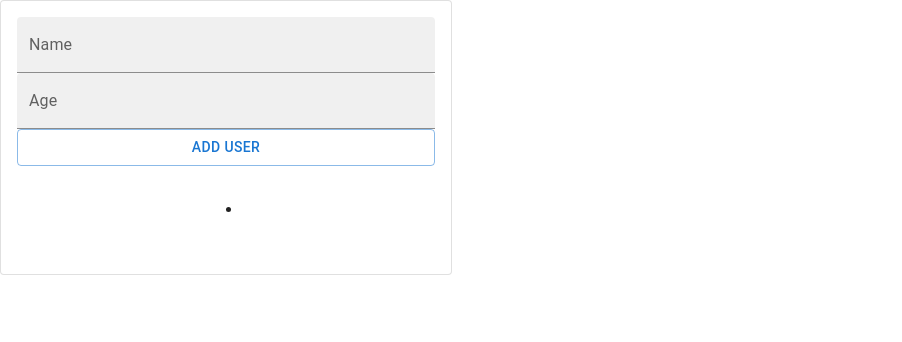
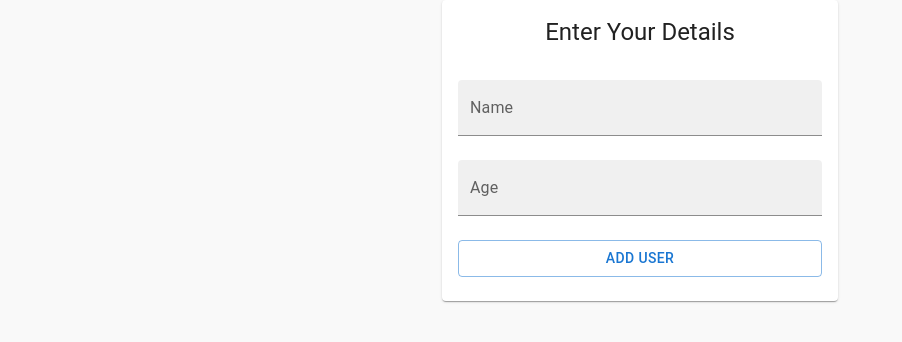
Before and after one commit to kickitkev/section8, a React (Create React App) app: page / in a window 1280 px wide. Shown: the top 342 px of the page, without its empty margins (0-902 px from the left). Built offline with nearby package versions, Linux system fonts and the light colour scheme.

Commit message:
Change: Alter component names and Add Mui Grid

```diff
--- a/src/App.js
+++ b/src/App.js
@@ -1,12 +1,17 @@
 import React, { useEffect } from "react";
-import BasicCard from "./components/UI/Card";
+import Card from "./components/UI/Card";
 import UserForm from "./components/features/UserForm";
+import { Container, Grid, Typography } from "@mui/material";
 import "./App.css";
 
 function App() {
   const [userDetails, setUserDetails] = React.useState([{}]);
 
   const addUserHandler = (enteredName, enteredAge) => {
+    if (enteredName | (enteredAge === "")) {
+      alert("Please enter some detail, YEW!");
+    }
+
     setUserDetails([
       ...userDetails,
       {
@@ -18,19 +23,39 @@ function App() {
   };
 
   return (
-    <>
-      <BasicCard variant="outlined">
-        <UserForm onAddUser={addUserHandler} />
-        <ul>
+    <Container
+      maxWidth="xs"
+      display="flex"
+      justifyContent="space-around"
+      alignItems="center"
+    >
+      <Grid container spacing={4}>
+        <Grid item md={12}>
+          <Card>
+            <Grid container spacing={2}>
+              <Grid item md={12}>
+                <Grid item md={12}>
+                  <Typography marginBottom={4} variant="h5">
+                    Enter Your Details
+                  </Typography>
+                </Grid>
+                <Grid item={12}>
+                  <UserForm onAddUser={addUserHandler} />
+                </Grid>
+              </Grid>
+            </Grid>
+          </Card>
+        </Grid>
+        <Grid item md={12}>
           {userDetails.map((user) => (
-            <li key={user.id}>
+            <>
               <p>{user.name}</p>
               <p>{user.age}</p>
-            </li>
+            </>
           ))}
-        </ul>
-      </BasicCard>
-    </>
+        </Grid>
+      </Grid>
+    </Container>
   );
 }
 
--- a/src/components/UI/Button.js
+++ b/src/components/UI/Button.js
@@ -1,18 +1,17 @@
 import React from "react";
-import { Button } from "@mui/material";
+import { Button as MuiButton } from "@mui/material";
 
-const StandardButton = (props) => {
+const Button = ({ variant, onClick, fullWidth, type, children }) => {
   return (
-    <Button
-      variant={props.variant}
-      size={props.variant}
-      onClick={props.onClick}
-      fullWidth={props.fullWidth}
-      type={props.type}
+    <MuiButton
+      variant={variant}
+      onClick={onClick}
+      fullWidth={fullWidth}
+      type={type}
     >
-      {props.children}
-    </Button>
+      {children}
+    </MuiButton>
   );
 };
 
-export default StandardButton;
+export default Button;
--- a/src/components/UI/Card.js
+++ b/src/components/UI/Card.js
@@ -1,13 +1,12 @@
-import { Card } from "@mui/material";
+import { Card as MuiCard } from "@mui/material";
 import { CardContent } from "@mui/material";
-import styles from "./Card.module.css";
 
-const BasicCard = (props) => {
+const Card = ({ variant, children }) => {
   return (
-    <Card className={styles.UserFormCard} variant={props.variant}>
-      <CardContent className={styles.FormContent}>{props.children}</CardContent>
-    </Card>
+    <MuiCard variant={variant}>
+      <CardContent>{children}</CardContent>
+    </MuiCard>
   );
 };
 
-export default BasicCard;
+export default Card;
--- a/src/components/UI/Card.module.css
+++ /dev/null
@@ -1,13 +0,0 @@
-.UserFormCard {
-  width: 450px;
-  height: auto;
-}
-
-.FormContent {
-  padding: 40px;
-  display: flex;
-  justify-content: space-around;
-  flex-direction: column;
-  align-items: center;
-  justify-items: center;
-}
--- a/src/components/UI/TextField.js
+++ b/src/components/UI/TextField.js
@@ -1,6 +1,6 @@
-import { TextField } from "@mui/material";
+import { TextField as MuiTextField } from "@mui/material";
 
-const TextInput = ({
+const TextField = ({
   variant,
   id,
   label,
@@ -15,7 +15,7 @@ const TextInput = ({
 
   return (
     <>
-      <TextField
+      <MuiTextField
         variant={variant}
         label={label}
         id={id}
@@ -28,4 +28,4 @@ const TextInput = ({
   );
 };
 
-export default TextInput;
+export default TextField;
--- a/src/components/features/UserForm.js
+++ b/src/components/features/UserForm.js
@@ -1,17 +1,18 @@
 import React from "react";
-import TextInput from "../UI/TextField";
-import StandardButton from "../UI/Button";
+import TextField from "../UI/TextField";
+import Button from "../UI/Button";
+import { Grid } from "@mui/material";
 
 const UserForm = (props) => {
   const [name, setName] = React.useState("");
   const [age, setAge] = React.useState("");
 
-  const onNameHandler = (enteredText) => {
-    setName(enteredText);
+  const onNameHandler = (enteredName) => {
+    setName(enteredName);
   };
 
-  const onAddAgeHandler = (enteredNumber) => {
-    setAge(enteredNumber);
+  const onAddAgeHandler = (enteredAge) => {
+    setAge(enteredAge);
   };
 
   const onFormSubmitHandler = (event) => {
@@ -20,9 +21,10 @@ const UserForm = (props) => {
   };
 
   return (
-    <>
     <form onSubmit={onFormSubmitHandler}>
-        <TextInput
+      <Grid container spacing={3}>
+        <Grid item xs={12}>
+          <TextField
             fullWidth
             id="Name"
             label="Name"
@@ -30,7 +32,9 @@ const UserForm = (props) => {
             onAddValue={onNameHandler}
             value={name}
           />
-        <TextInput
+        </Grid>
+        <Grid item xs={12}>
+          <TextField
             fullWidth={true}
             id="Age"
             label="Age"
@@ -39,16 +43,19 @@ const UserForm = (props) => {
             onAddValue={onAddAgeHandler}
             value={age}
           />
-        <StandardButton
+        </Grid>
+        <Grid item xs={12}>
+          <Button
             variant="outlined"
             size="large"
             fullWidth={true}
             type="submit"
           >
             Add User
-        </StandardButton>
+          </Button>
+        </Grid>
+      </Grid>
     </form>
-    </>
   );
 };
 
--- a/src/index.css
+++ b/src/index.css
@@ -1,13 +1,14 @@
 body {
   margin: 0;
-  font-family: -apple-system, BlinkMacSystemFont, 'Segoe UI', 'Roboto', 'Oxygen',
-    'Ubuntu', 'Cantarell', 'Fira Sans', 'Droid Sans', 'Helvetica Neue',
+  font-family: -apple-system, BlinkMacSystemFont, "Segoe UI", "Roboto", "Oxygen",
+    "Ubuntu", "Cantarell", "Fira Sans", "Droid Sans", "Helvetica Neue",
     sans-serif;
   -webkit-font-smoothing: antialiased;
   -moz-osx-font-smoothing: grayscale;
+  background-color: #f9f9f9;
 }
 
 code {
-  font-family: source-code-pro, Menlo, Monaco, Consolas, 'Courier New',
+  font-family: source-code-pro, Menlo, Monaco, Consolas, "Courier New",
     monospace;
 }
```
Lines whose indentation alone changed are shown as unchanged.
